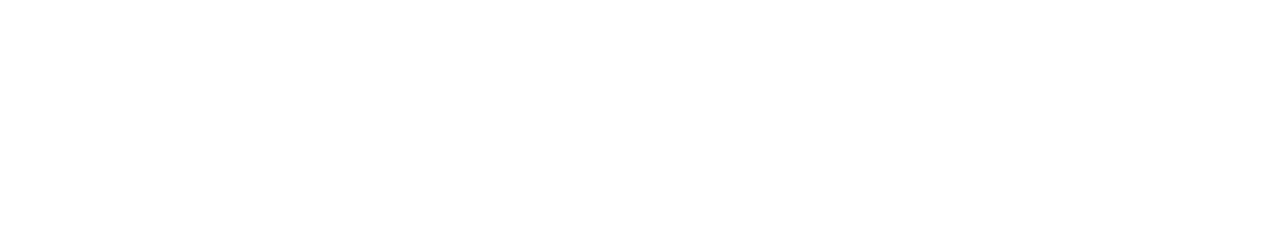
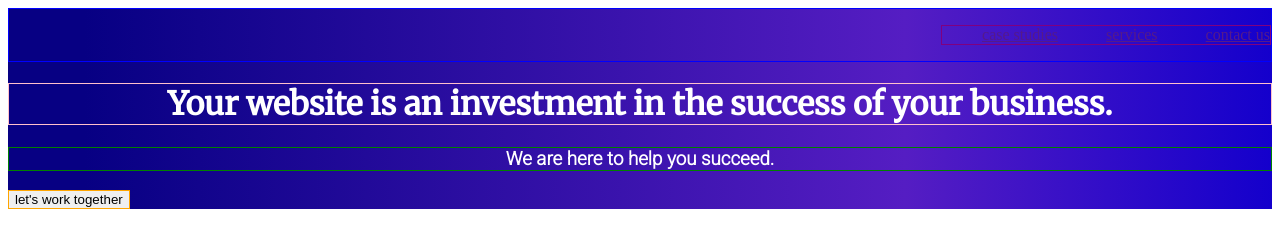
Before and after one commit to aceversteegh/html-css-opdracht-animatie, a plain HTML site: page index.html in a window 1280 px wide. Drawn offline with Linux system fonts and the light colour scheme.

Commit message:
first part header element

```diff
--- a/index.html
+++ b/index.html
@@ -2,9 +2,27 @@
 <html lang="en">
 <head>
     <meta charset="UTF-8">
-    <title>Title</title>
+    <link rel="stylesheet" href="styles.css">
+    <title>Rekupe</title>
 </head>
 <body>
+<!--Header section-->
+    <header>
+        <nav class="nav-bar-header">
+            <ul class="nav-list-header">
+                <a href=""><li>case studies</li></a>
+                <a href=""><li>services</li></a>
+                <a href=""><li>contact us</li></a>
+            </ul>
+        </nav>
+        <h1>Your website is an investment in the success of your business.</h1>
+        <h3 class="hero-subtitle">We are here to help you succeed.</h3>
+        <button class="hero-button" type="button">let's work together</button>
+        <img class="hero-wiggly-thing" src="" alt="">
+    </header>
 
+<!--Main section-->
+
+<!--Footer section-->
 </body>
 </html>
--- a/styles.css
+++ b/styles.css
@@ -0,0 +1,56 @@
+/* ------------------------------- 1. Global Styles -------------------------------- */
+
+/* ------------------------------- 2. Typography ----------------------------------- */
+
+@import url('https://fonts.googleapis.com/css2?family=Merriweather&family=Roboto:wght@300&display=swap');
+
+/* ------------------------------- 3. Layout --------------------------------------- */
+
+/* ------------------------------- 4. Areas ---------------------------------------- */
+
+/* --------------- 4.1 Header ------------------- */
+
+header {
+    background: rgb(7,0,131);
+    background: linear-gradient(90deg, rgba(7,0,131,1) 6%, rgba(85,29,195,1) 71%, rgba(20,0,204,1) 100%);
+}
+
+.nav-bar-header {
+    display: flex;
+    flex-direction: row;
+    justify-content: flex-end;
+    border: solid 1px blue;
+}
+
+.nav-list-header {
+    display: flex;
+    flex-direction: row;
+    justify-content: flex-end;
+    gap: 3em;
+    list-style-type: none;
+    border: solid 1px purple;
+}
+
+h1 {
+    font-family: 'Merriweather', serif;
+    color: white;
+    text-align: center;
+    border: solid 1px pink;
+}
+
+.hero-subtitle {
+    font-family: 'Roboto', sans-serif;
+    color: white;
+    text-align: center;
+    border: solid 1px green;
+}
+
+.hero-button {
+    border: solid 1px orange;
+}
+
+.hero-wiggly-thing {
+
+}
+
+/* --------------- 4.2 Main ------------- */
```
